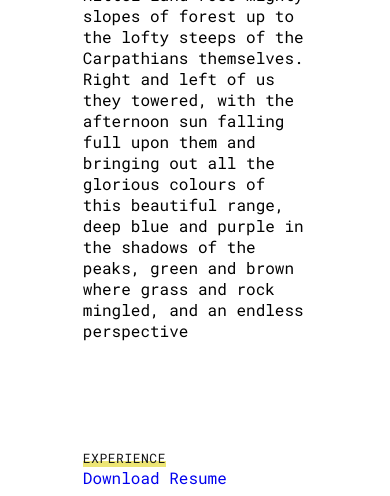
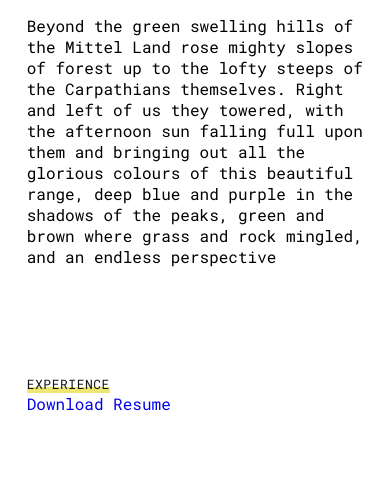
Before and after one commit to crypt0kitty/portfolio, a PHP site: page / in a window 390 px wide. Shown: the part 489-985 px from the top of the page. After the commit the page ends 900 px from the top, so only its background shows below. Run offline with PHP 8.4, Linux system fonts and the light colour scheme.

Commit message:
mobile styling

```diff
--- a/style.css
+++ b/style.css
@@ -64,12 +64,13 @@ a {
 }
 
 .band_bio {
-  width: 60%;
-  height: 40%;
+  width: 90%;
+  max-width: 1240px;
   margin: 0 auto;
   display: grid;
   grid-template-columns: 1fr;
   grid-template-rows: auto;
+  grid-gap: 20px;
   padding-top: 70px;
 }
 
@@ -144,8 +145,6 @@ a {
 @media only screen and (min-width: 500px) {
   .band_bio {
     grid-template-columns: 1fr;
-    width: 80%;
-    height: 40%;
   }
 }
 
@@ -153,7 +152,7 @@ a {
   .band_bio {
     grid-template-columns: 1fr;
     width: 60%;
-    height: 40%;
+
   }
 }
 
```
